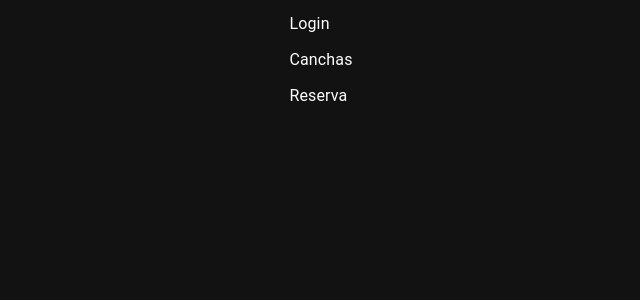
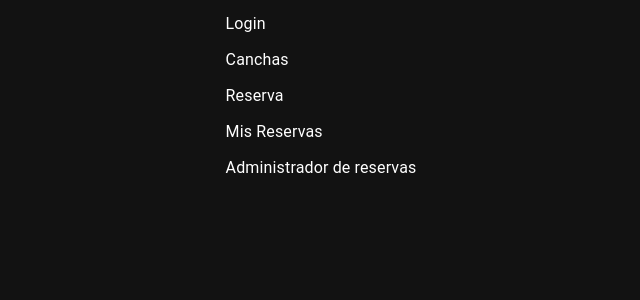
Before and after one commit to mrojas32/appweb, a React (Create React App) app in the folder frontend/: page / in a window 1280 px wide. Shown: the top 300 px of the page, without its empty margins (319-959 px from the left). Built offline with nearby package versions, Linux system fonts and the light colour scheme.

Commit message:
Update Home.js
Se agrega los links hacia Mis_reservas y Reservas_admin

```diff
--- a/frontend/src/pages/Home.js
+++ b/frontend/src/pages/Home.js
@@ -14,6 +14,12 @@ export default function Home() {
             <Link to='/reserva'>
                 Reserva
             </Link>
+            <Link to='/mis_reservas'>
+                Mis Reservas
+            </Link>
+            <Link to='/reservas_admin'>
+                Administrador de reservas
+            </Link>
         </div>
     );
 }
```
